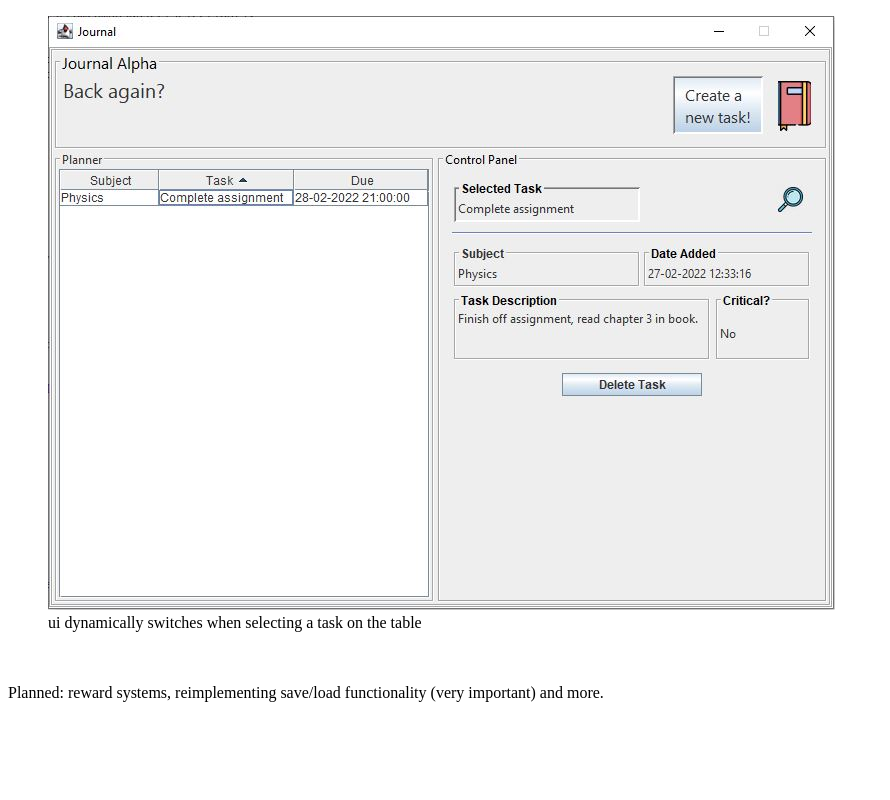
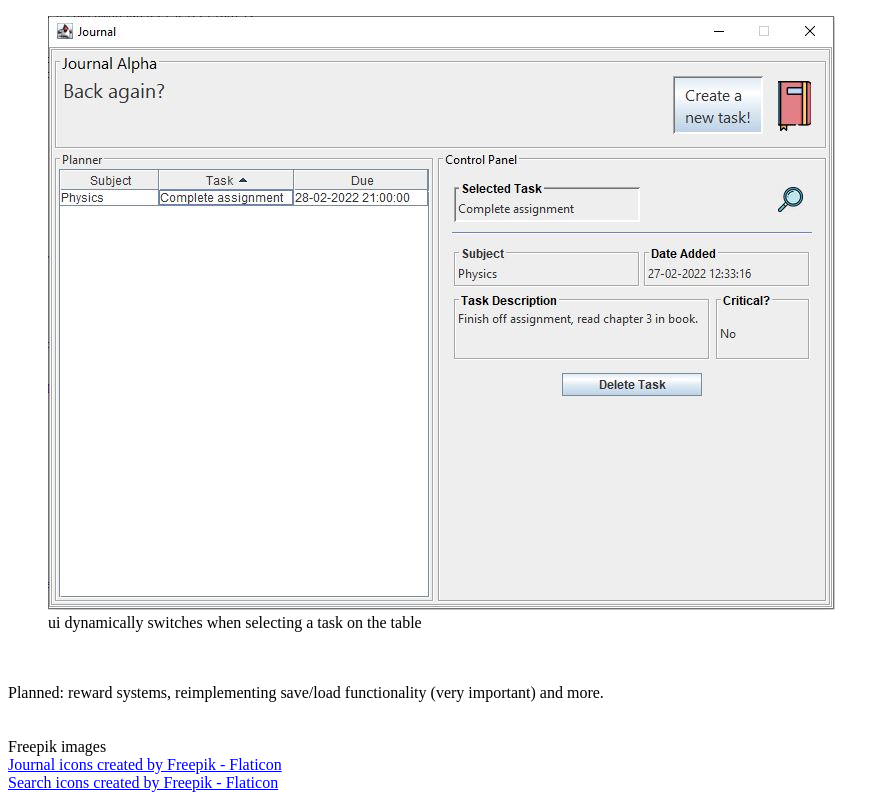
Before and after one commit to amul339/amul339.github.io, a plain HTML site: page index.html in a window 1280 px wide. Shown: the part 1242-2042 px from the top of the page, without its empty margins (0-890 px from the left). Before the commit the page ends 1952 px from the top, so only its background shows below. Drawn offline with Linux system fonts and the light colour scheme.

Commit message:
Update index.html

```diff
--- a/index.html
+++ b/index.html
@@ -29,5 +29,15 @@ source code available in repo.
 <br>
 <br>
 Planned: reward systems, reimplementing save/load functionality (very important) and more.
+<br>
+<br>
+<br
+References:
+<br>
+Freepik images
+<br>
+<a href="https://www.flaticon.com/free-icons/journal" title="journal icons">Journal icons created by Freepik - Flaticon</a>
+<br>
+<a href="https://www.flaticon.com/free-icons/search" title="search icons">Search icons created by Freepik - Flaticon</a>
 </body>
 </html>
```
